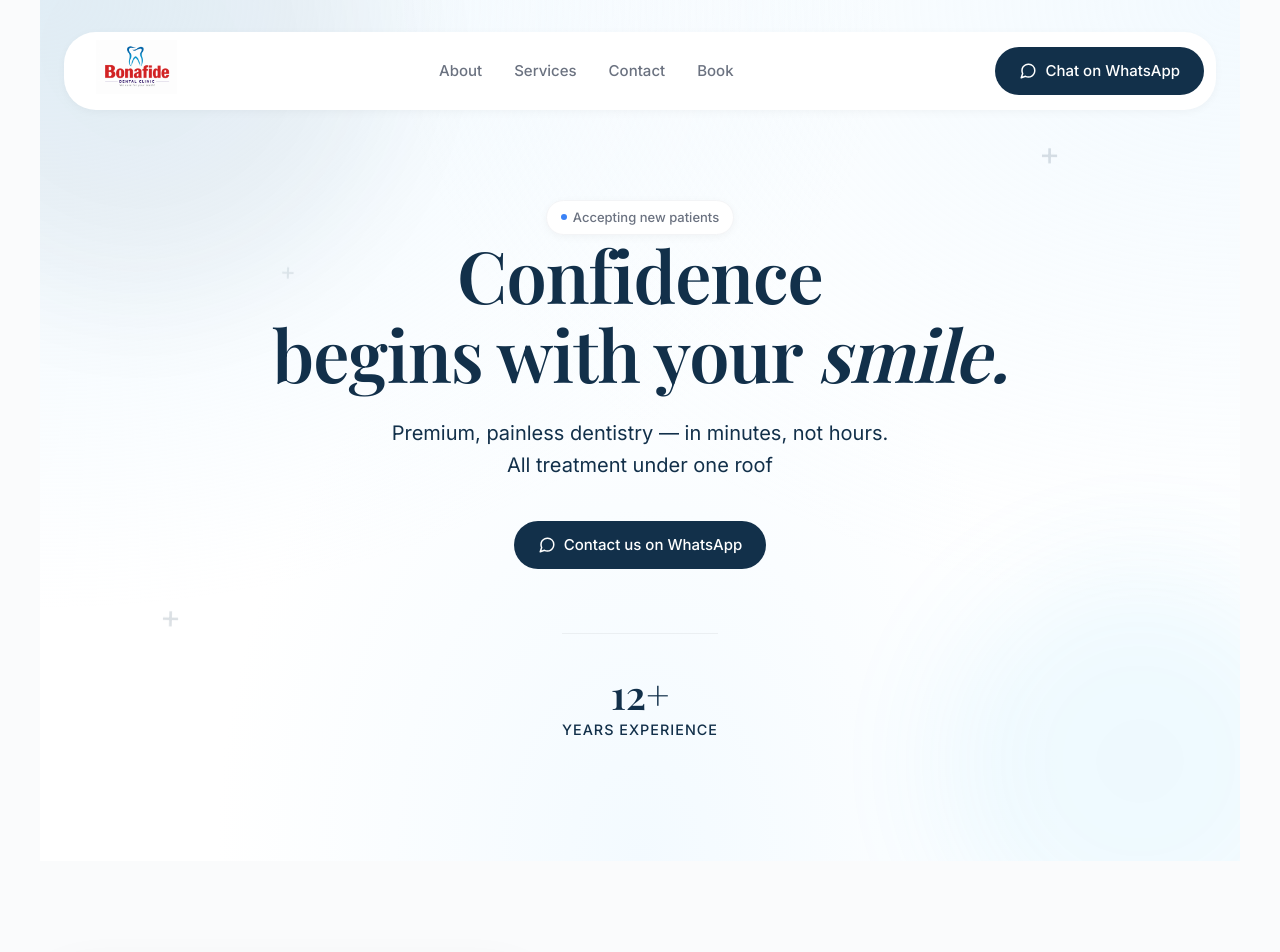
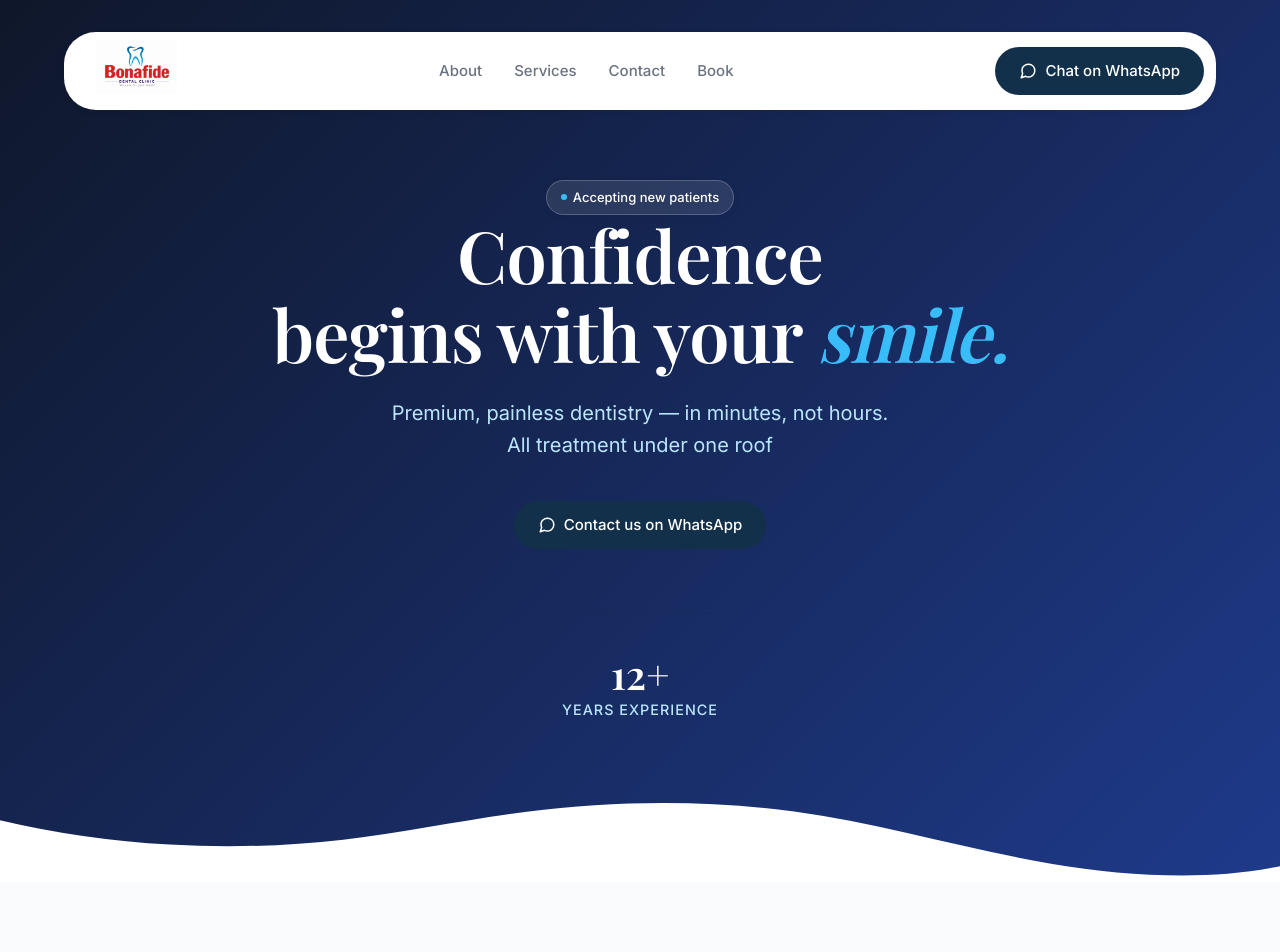
Before and after one commit to AhanaKulkarni/Bonafide-Dental, a React (Vite) app: page / in a window 1280 px wide. Shown: the top 952 px of the page. Built offline with nearby package versions, Linux system fonts and the light colour scheme; a web font is replaced by a local one.

Commit message:
Completely overhaul Hero background to vibrant deep blue with wave divider

```diff
--- a/src/components/Hero.css
+++ b/src/components/Hero.css
@@ -1,87 +1,34 @@
 .hero {
-  padding-top: 200px;
-  padding-bottom: 120px;
+  padding-top: 180px;
+  padding-bottom: 160px;
   display: flex;
   flex-direction: column;
   align-items: center;
   justify-content: center;
   text-align: center;
   min-height: 80vh;
-  background-color: #ffffff;
-  background-image:
-    radial-gradient(at 0% 0%, rgba(224, 242, 254, 0.6) 0px, transparent 50%),
-    radial-gradient(at 100% 0%, rgba(224, 242, 254, 0.4) 0px, transparent 50%),
-    radial-gradient(at 50% 100%, rgba(240, 249, 255, 0.8) 0px, transparent 50%);
+  background: linear-gradient(135deg, #0f172a 0%, #1e3a8a 100%);
+  position: relative;
+  width: 100%;
+  max-width: 100%;
+  border-radius: 0;
 }
 
-.hero-simple-graphics {
+.hero-wave {
   position: absolute;
-  top: 0;
+  bottom: -1px;
   left: 0;
   width: 100%;
-  height: 100%;
-  pointer-events: none;
-  z-index: 0;
   overflow: hidden;
+  line-height: 0;
+  z-index: 1;
 }
 
-.graphic-circle {
-  position: absolute;
-  border-radius: 50%;
-  background: var(--color-primary);
-  opacity: 0.05;
-  filter: blur(60px);
-}
-
-.circle-1 {
-  width: 500px;
-  height: 500px;
-  top: -200px;
-  left: -150px;
-}
-
-.circle-2 {
-  width: 400px;
-  height: 400px;
-  bottom: -100px;
-  right: -100px;
-  background: #38bdf8;
-  opacity: 0.08;
-}
-
-.graphic-plus {
-  position: absolute;
-  font-family: 'Inter', sans-serif;
-  font-weight: 300;
-  font-size: 2rem;
-  color: var(--color-primary);
-  opacity: 0.15;
-}
-
-.plus-1 {
-  top: 15%;
-  right: 15%;
-  animation: float 6s ease-in-out infinite;
-}
-
-.plus-2 {
-  bottom: 25%;
-  left: 10%;
-  animation: float 8s ease-in-out infinite reverse;
-}
-
-.plus-3 {
-  top: 30%;
-  left: 20%;
-  font-size: 1.5rem;
-  opacity: 0.1;
-  animation: float 7s ease-in-out infinite 1s;
-}
-
-@keyframes float {
-  0% { transform: translateY(0) rotate(0deg); }
-  50% { transform: translateY(-15px) rotate(5deg); }
-  100% { transform: translateY(0) rotate(0deg); }
+.hero-wave svg {
+  position: relative;
+  display: block;
+  width: calc(100% + 1.3px);
+  height: 80px;
 }
 
 .hero-content {
@@ -97,19 +44,19 @@
   font-size: 4.5rem;
   font-weight: 700;
   line-height: 1.1;
-  color: var(--color-text-dark);
+  color: #ffffff;
   margin-bottom: 24px;
   letter-spacing: -1px;
 }
 
 .hero-title em {
   font-style: italic;
-  color: var(--color-primary);
+  color: #38bdf8;
 }
 
 .hero-subtitle {
   font-size: 1.25rem;
-  color: var(--color-text-light);
+  color: #bae6fd;
   margin-bottom: 40px;
   max-width: 600px;
   line-height: 1.6;
@@ -138,7 +85,7 @@
 .stat-item strong {
   font-size: 2.5rem;
   font-family: 'Playfair Display', serif;
-  color: var(--color-primary);
+  color: #ffffff;
   line-height: 1;
 }
 
@@ -146,8 +93,18 @@
   font-size: 0.9rem;
   text-transform: uppercase;
   letter-spacing: 1px;
-  color: var(--color-text-light);
+  color: #bae6fd;
   font-weight: 500;
+}
+
+.hero .badge {
+  background: rgba(255, 255, 255, 0.1);
+  color: #ffffff;
+  border: 1px solid rgba(255, 255, 255, 0.2);
+}
+
+.hero .badge-dot {
+  background: #38bdf8;
 }
 
 @media (max-width: 992px) {
--- a/src/components/Hero.jsx
+++ b/src/components/Hero.jsx
@@ -3,14 +3,12 @@
 
 const Hero = () => {
   return (
-    <section className="hero container section" id="home" style={{ position: 'relative' }}>
-      {/* Simple Background Graphics */}
-      <div className="hero-simple-graphics">
-        <div className="graphic-circle circle-1"></div>
-        <div className="graphic-circle circle-2"></div>
-        <div className="graphic-plus plus-1">+</div>
-        <div className="graphic-plus plus-2">+</div>
-        <div className="graphic-plus plus-3">+</div>
+    <section className="hero container section" id="home">
+      {/* Rich decorative wave at the bottom */}
+      <div className="hero-wave">
+        <svg data-name="Layer 1" xmlns="http://www.w3.org/2000/svg" viewBox="0 0 1200 120" preserveAspectRatio="none">
+          <path d="M985.66,92.83C906.67,72,823.78,31,743.84,14.19c-82.26-17.34-168.06-16.33-250.45.39-57.84,11.73-114,31.07-172,41.86A600.21,600.21,0,0,1,0,27.35V120H1200V95.8C1132.19,118.92,1055.71,111.31,985.66,92.83Z" fill="#ffffff"></path>
+        </svg>
       </div>
 
       <div className="hero-content">
```
